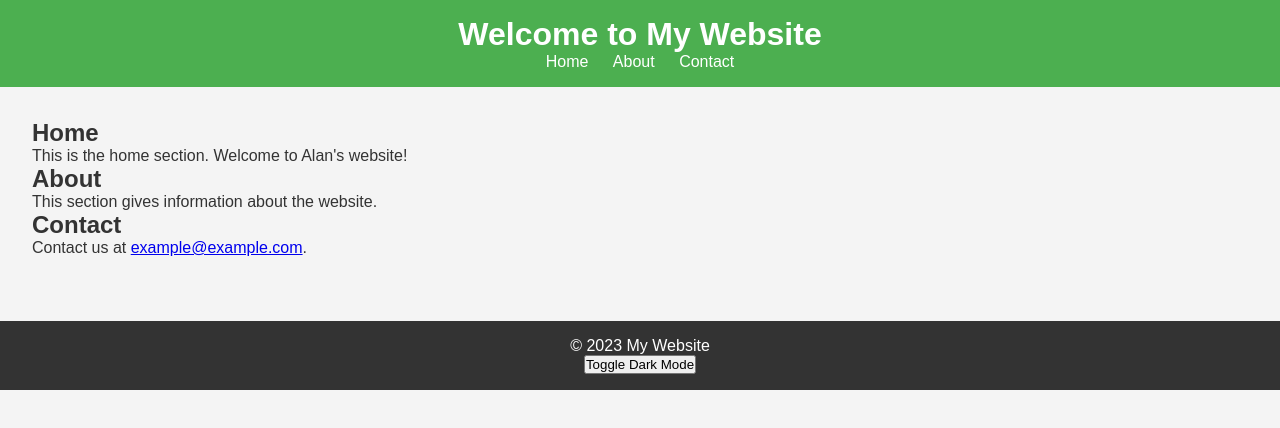
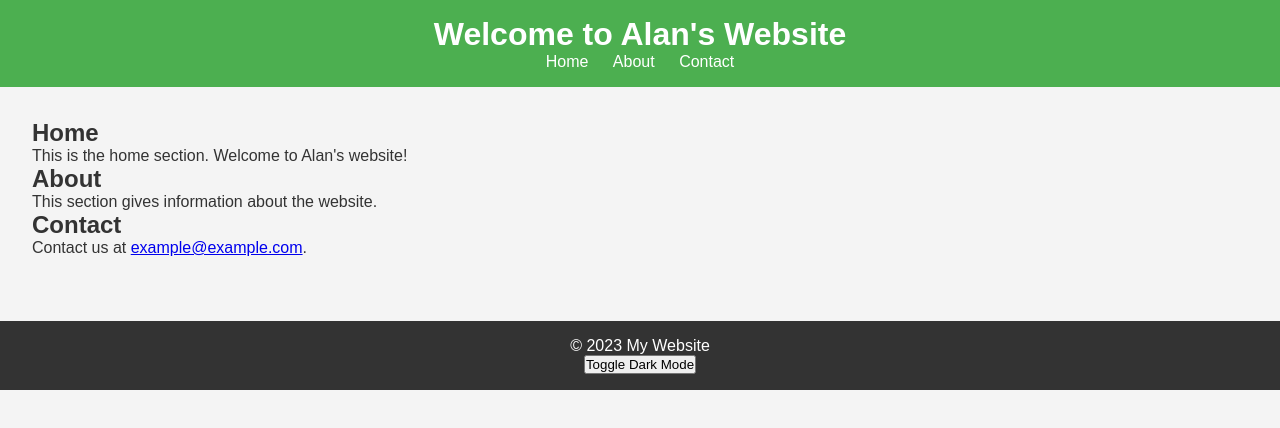
Before and after one commit to alan-brvo/bravo, a plain HTML site: page index.html in a window 1280 px wide. Drawn offline with Linux system fonts and the light colour scheme.

Commit message:
Update index.html

```diff
--- a/index.html
+++ b/index.html
@@ -9,7 +9,7 @@
 <body>
     <!-- Header Section -->
     <header>
-        <h1>Welcome to My Website</h1>
+        <h1>Welcome to Alan's Website</h1>
         <nav>
             <ul>
                 <li><a href="#home">Home</a></li>
```
